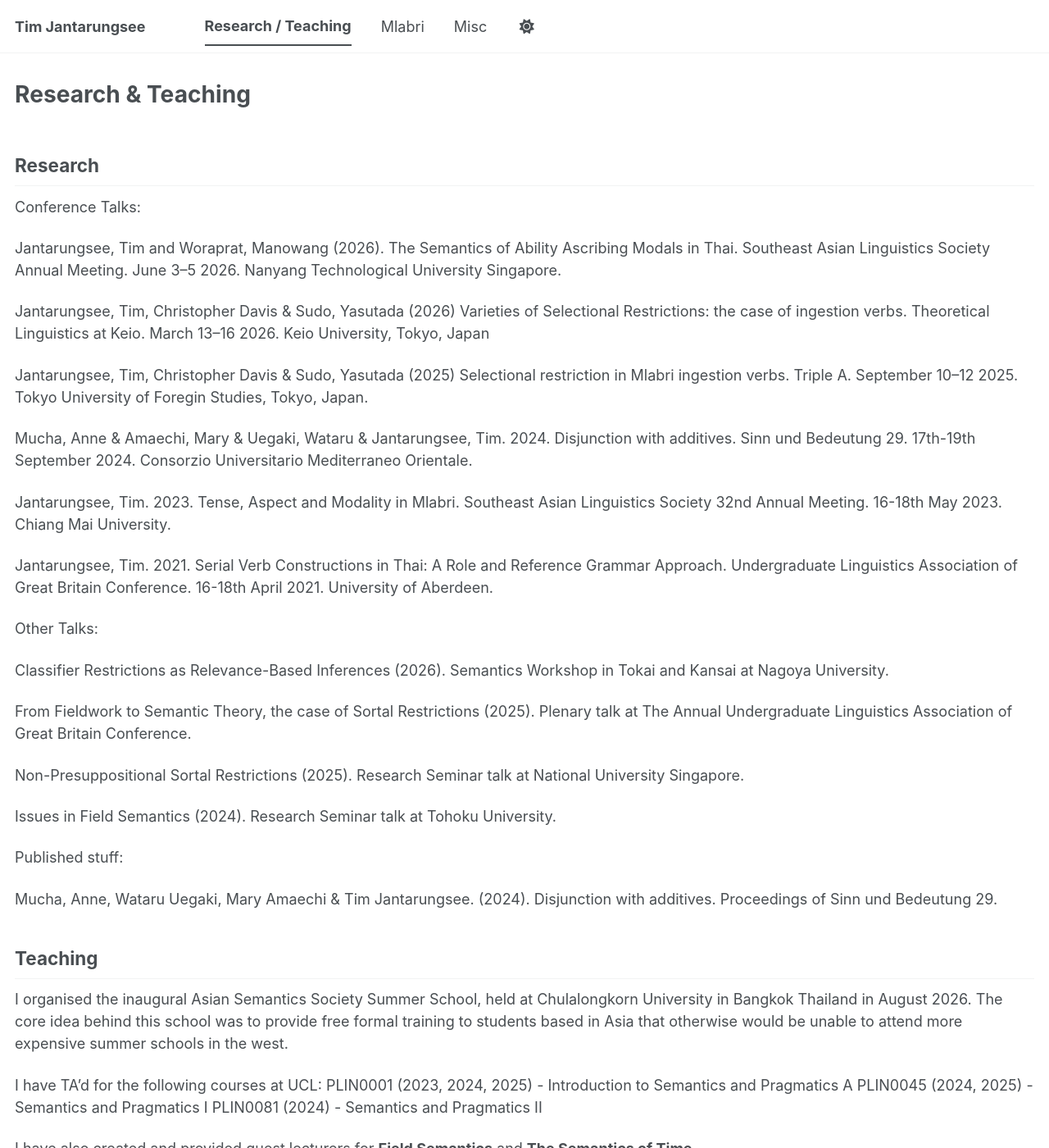
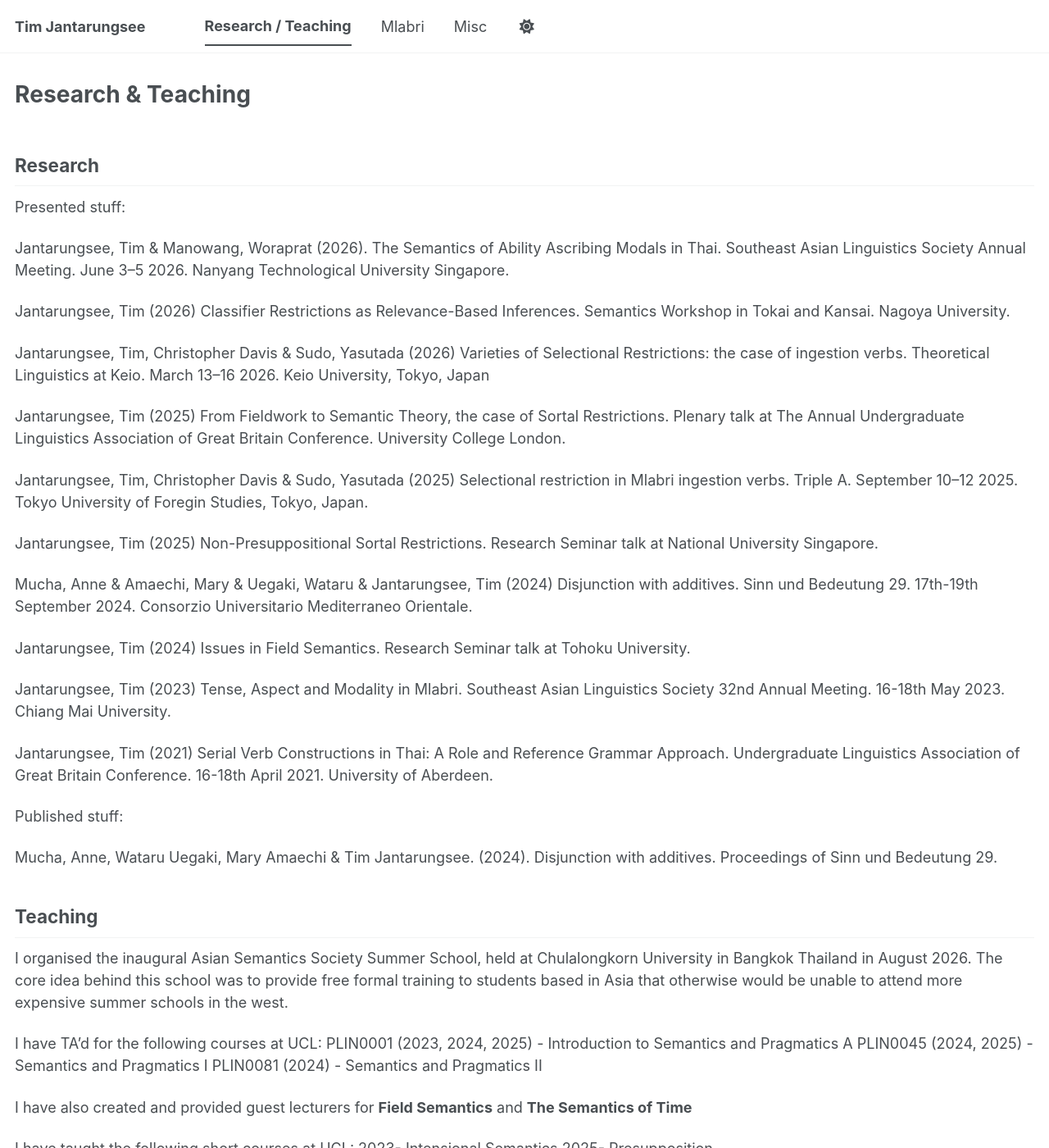
Before and after one commit to timjantarungsee/timjantarungsee.github.io, a Jekyll site: the page built from _pages/research-teaching.md, in a window 1280 px wide and 1400 px high. Shown: the whole window at 82% size. Built offline with Jekyll 4.4.1, drawn with Linux system fonts in a browser that asks for light colours; a script bundle is joined from its source files by our own code; library files that are not in the unit come from our copies.

Commit message:
Update research-teaching.md

```diff
--- a/_pages/research-teaching.md
+++ b/_pages/research-teaching.md
@@ -5,29 +5,28 @@ author_profile: false
 ---
 ## Research
 
-Conference Talks:
+Presented stuff:
 
-Jantarungsee, Tim and Woraprat, Manowang (2026). The Semantics of Ability Ascribing Modals in Thai. Southeast Asian Linguistics Society Annual Meeting. June 3–5 2026. Nanyang Technological University Singapore.
+Jantarungsee, Tim & Manowang, Woraprat (2026). The Semantics of Ability Ascribing Modals in Thai. Southeast Asian Linguistics Society Annual Meeting. June 3–5 2026. Nanyang Technological University Singapore.
+
+Jantarungsee, Tim (2026) Classifier Restrictions as Relevance-Based Inferences. Semantics Workshop in Tokai and Kansai. Nagoya University.
 
 Jantarungsee, Tim, Christopher Davis & Sudo, Yasutada (2026) Varieties of Selectional Restrictions: the case of ingestion verbs. Theoretical Linguistics at Keio. March 13–16 2026. Keio University, Tokyo, Japan
 
+Jantarungsee, Tim (2025) From Fieldwork to Semantic Theory, the case of Sortal Restrictions. Plenary talk at The Annual Undergraduate Linguistics Association of Great Britain Conference. University College London.
+
 Jantarungsee, Tim, Christopher Davis & Sudo, Yasutada (2025) Selectional restriction in Mlabri ingestion verbs. Triple A. September 10–12 2025. Tokyo University of Foregin Studies, Tokyo, Japan.
 
-Mucha, Anne & Amaechi, Mary & Uegaki, Wataru & Jantarungsee, Tim. 2024. Disjunction with additives. Sinn und Bedeutung 29. 17th-19th September 2024. Consorzio Universitario Mediterraneo Orientale.
+Jantarungsee, Tim (2025) Non-Presuppositional Sortal Restrictions. Research Seminar talk at National University Singapore.
 
-Jantarungsee, Tim. 2023. Tense, Aspect and Modality in Mlabri. Southeast Asian Linguistics Society 32nd Annual Meeting. 16-18th May 2023. Chiang Mai University.
+Mucha, Anne & Amaechi, Mary & Uegaki, Wataru & Jantarungsee, Tim (2024) Disjunction with additives. Sinn und Bedeutung 29. 17th-19th September 2024. Consorzio Universitario Mediterraneo Orientale.
 
-Jantarungsee, Tim. 2021. Serial Verb Constructions in Thai: A Role and Reference Grammar Approach. Undergraduate Linguistics Association of Great Britain Conference. 16-18th April 2021. University of Aberdeen.
+Jantarungsee, Tim (2024) Issues in Field Semantics. Research Seminar talk at Tohoku University.
 
-Other Talks:
+Jantarungsee, Tim (2023) Tense, Aspect and Modality in Mlabri. Southeast Asian Linguistics Society 32nd Annual Meeting. 16-18th May 2023. Chiang Mai University.
 
-Classifier Restrictions as Relevance-Based Inferences (2026). Semantics Workshop in Tokai and Kansai at Nagoya University.
+Jantarungsee, Tim (2021) Serial Verb Constructions in Thai: A Role and Reference Grammar Approach. Undergraduate Linguistics Association of Great Britain Conference. 16-18th April 2021. University of Aberdeen.
 
-From Fieldwork to Semantic Theory, the case of Sortal Restrictions (2025). Plenary talk at The Annual Undergraduate Linguistics Association of Great Britain Conference.
-
-Non-Presuppositional Sortal Restrictions (2025). Research Seminar talk at National University Singapore.
-
-Issues in Field Semantics (2024). Research Seminar talk at Tohoku University.
 
 Published stuff:
 
```
